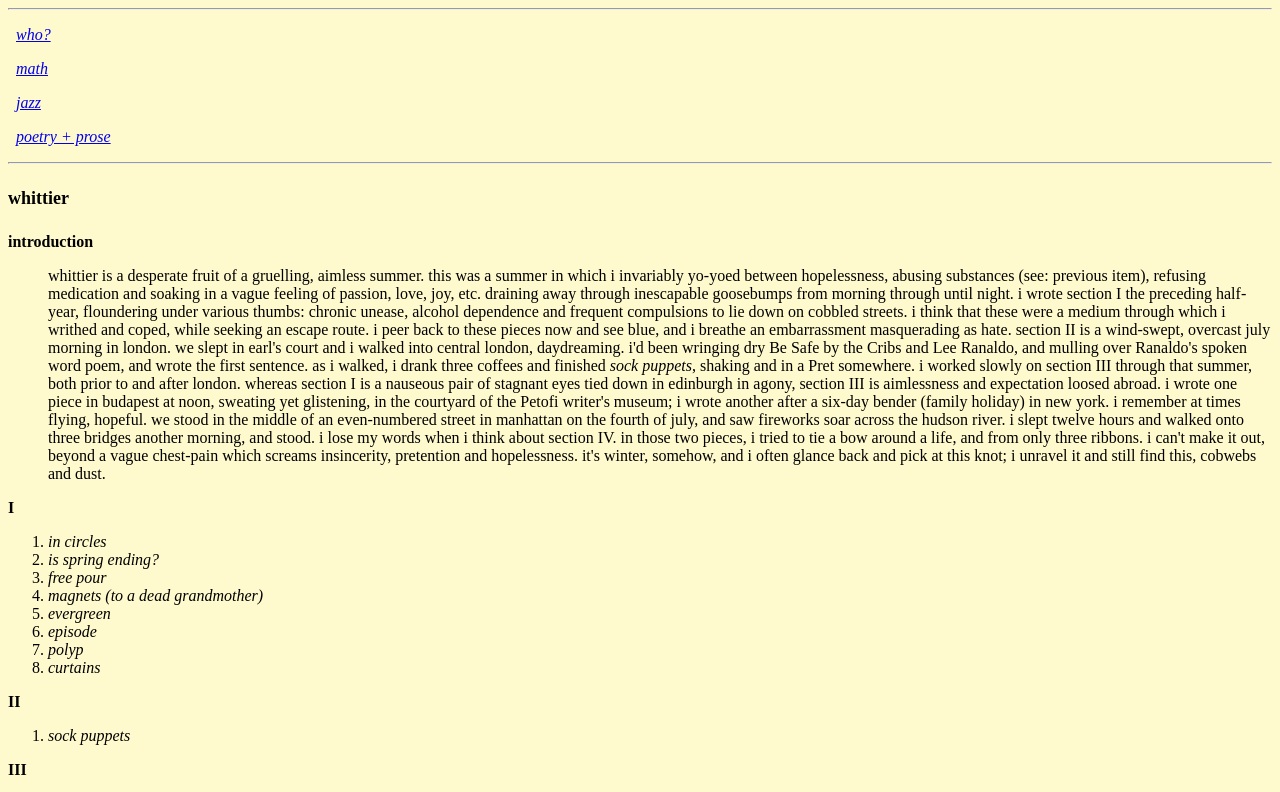
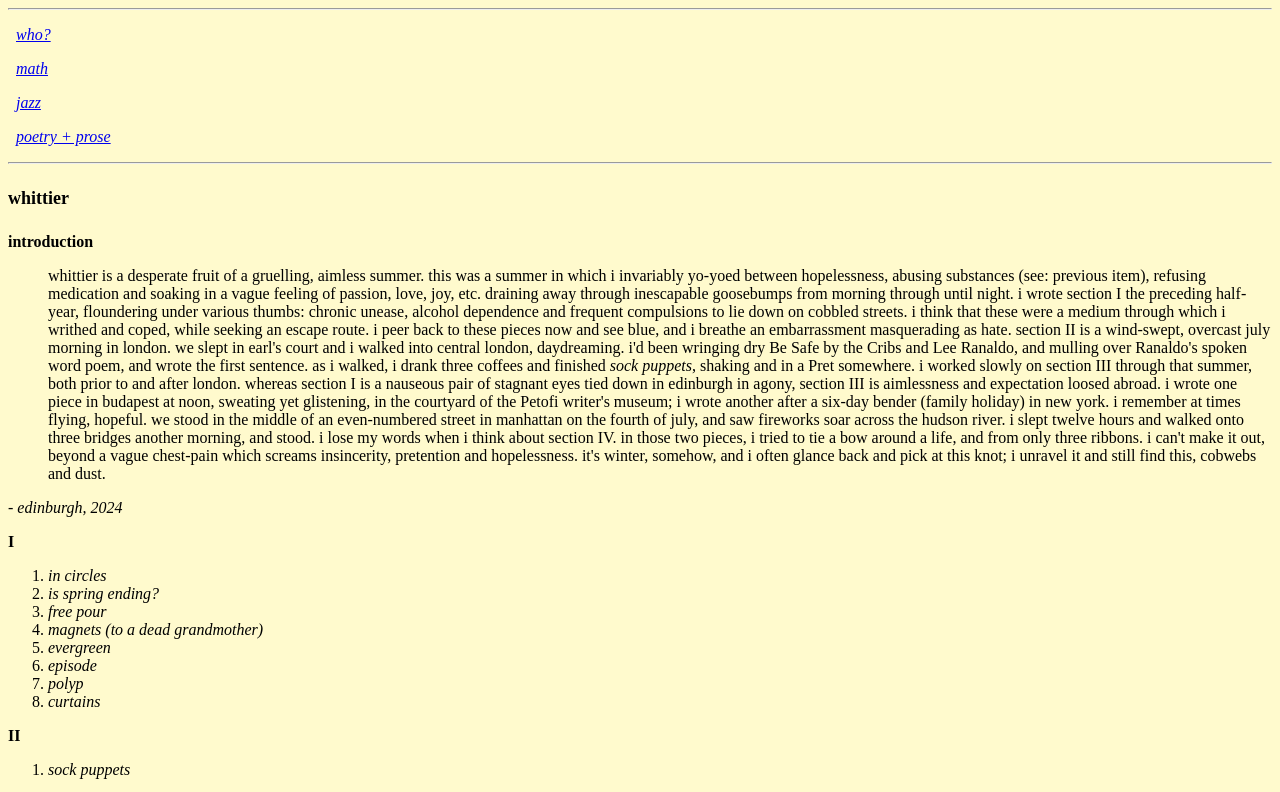
Before and after one commit to dpunton/dpunton.github.io, a plain HTML site: page whittier.html in a window 1280 px wide. Shown: the top 792 px of the page. Drawn offline with Linux system fonts and the light colour scheme.

Commit message:
Update whittier.html

```diff
--- a/whittier.html
+++ b/whittier.html
@@ -54,6 +54,7 @@
         another morning, and stood. i lose my words when i think about section IV. in those two pieces, i tried to tie a bow around a life, and from only three ribbons. i can't
         make it out, beyond a vague chest-pain which screams insincerity, pretention and hopelessness. it's winter, somehow, and i often glance back and pick at this knot; i unravel
         it and still find this, cobwebs and dust. </p>
+      <p><i>- edinburgh, 2024</i></p>
       <b>I</b>
       <ol>
         <li><details>
```
